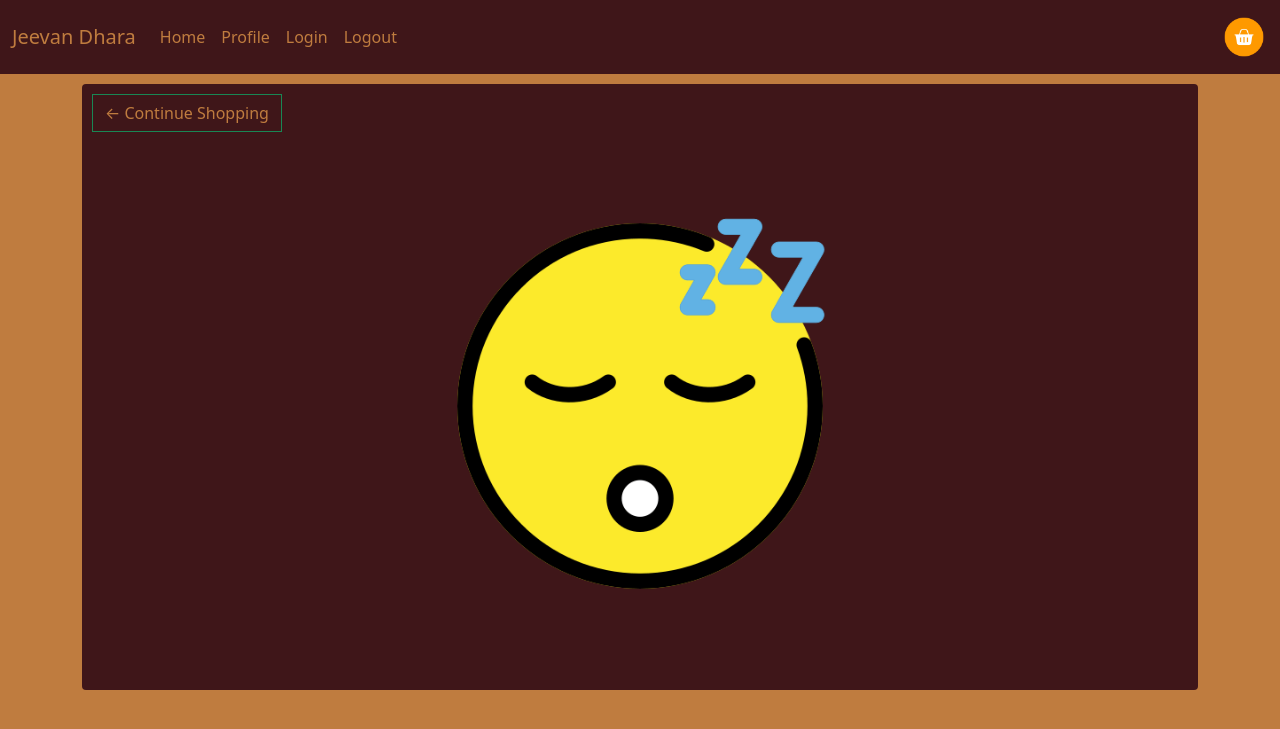
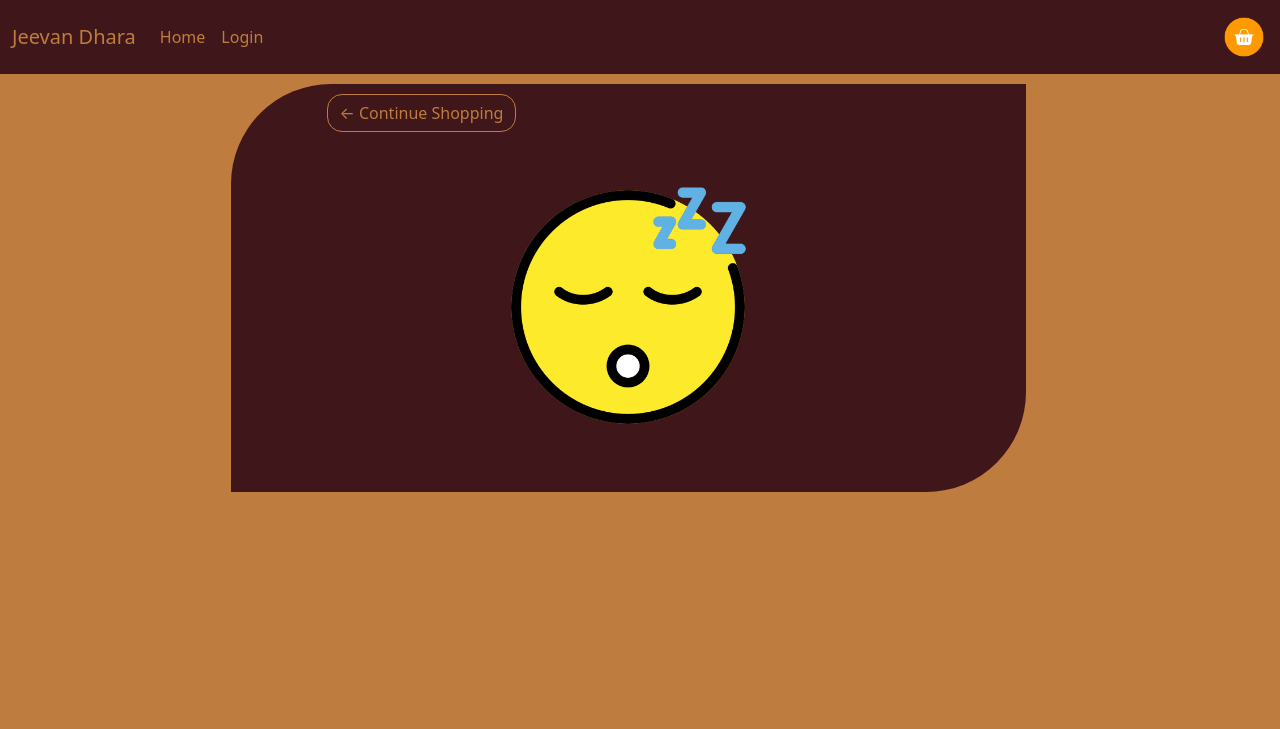
Before and after one commit to UjjwalYadav72/jeevandhara, a Django app: page /cart/ in a window 1280 px wide. Shown: the top 729 px of the page. Run offline with Django 4.2, Linux system fonts and the light colour scheme; data that the repository does not hold is empty.

Commit message:
minor-improvements

```diff
--- a/jeevandhara/settings.py
+++ b/jeevandhara/settings.py
@@ -26,7 +26,7 @@ SECRET_KEY = "django-insecure-8!-%t*8k+li)31(1b7h-s+h-#f#-hs200_h671v16p$3neb(8t
 # SECURITY WARNING: don't run with debug turned on in production!
 DEBUG = True
 
-ALLOWED_HOSTS = ["192.168.1.7", "127.0.0.1"]
+ALLOWED_HOSTS = ["192.168.1.7", "127.0.0.1", "192.168.1.3"]
 
 
 # Application definition
--- a/static/css/main.css
+++ b/static/css/main.css
@@ -26,28 +26,21 @@ h4 {
     background-color: #3f1619;
     padding-left: 0;
     padding-right: 0;
-    border-left: 1px solid #bf7c3f;
-    border-right: 1px solid #bf7c3f;
-    /* border-radius: 25% 25% 0 0; */
+    padding: 0;
+    border: 1px solid #bf7c3f;
 
 }
 
-.box-element {
-    /* box-shadow: hsl(0, 0%, 80%) 0 0 16px; */
-    background-color: #3f1619;
-    border-radius: 4px;
-    padding: 10px;
 
-}
 
 .thumbnail {
     width: 100%;
-    height: 200px;
+    max-height: 200px;
     /* -webkit-box-shadow: -1px -3px 5px -2px rgba(214, 214, 214, 1); */
     /* -moz-box-shadow: -1px -3px 5px -2px rgba(214, 214, 214, 1); */
     /* box-shadow: -1px -3px 5px -2px rgba(214, 214, 214, 1); */
     border-radius: 0 0 40% 40%;
-    padding: 5px;
+    padding: 1px;
 }
 
 .product {
@@ -86,11 +79,12 @@ h4 {
 }
 
 .btn {
-    border-radius: 0;
+    border-radius: 15px;
 }
 
 .row-image {
     width: 75%;
+    max-width: 200px;
 }
 
 .form-field {
@@ -99,13 +93,27 @@ h4 {
     padding: 5px;
 }
 
+.box-element {
+    /* box-shadow: hsl(0, 0%, 80%) 0 0 16px; */
+    background-color: #3f1619;
+    border-radius: 4px;
+    padding: 10px;
+
+}
+
+.cart-box {
+    border-radius: 100px 0px 100px 0px;
+    overflow: hidden;
+}
+
 .cart-row {
     display: flex;
     align-items: center;
     padding-bottom: 10px;
     margin-bottom: 10px;
-    border-bottom: 1px solid #ececec;
-    border-radius: 10% 0 10% 0;
+    border-bottom: 1px dotted #bf7c3f;
+    border-radius: 0px 0px 0px 0px;
+
 }
 
 
@@ -173,7 +181,8 @@ h4 {
 }
 
 .btn:hover {
-    transform: scaleX(1.05);
+    transform: scale(1.01);
+    font-weight: 600;
     /* filter: invert(0.75); */
 }
 
@@ -198,7 +207,7 @@ h4 {
     width: 50px;
     font-size: xx-large;
     height: 40px;
-    border-radius: 20%;
+    /* border-radius: 20%; */
     padding: 1px;
     padding-bottom: 5px;
 
@@ -209,8 +218,6 @@ h4 {
     color: #bf7c3f;
 }
 
-#back_to_store:hover {}
-
 .ms-i {
     margin-left: auto;
 }
@@ -219,9 +226,10 @@ h4 {
     /* padding-right: 0; */
 }
 
-.dropdown-menu>.product-price:hover {
+.dropdown-menu>.product-price:hover,
+.cart-buttons:hover {
     color: #3f1619 !important;
-    background-color: #bf7c3f;
+    background-color: #bf7c3f !important;
     cursor: pointer;
 
 
@@ -258,4 +266,49 @@ ul>h4>.iq:hover {
     border-color: #3f1619 !important;
 }
 
-/* .btn:active */
+/* xs: 0,
+  sm: 576px,
+  md: 768px,
+  lg: 992px,
+  xl: 1200px,
+  xxl: 1400px */
+/* Small devices (landscape phones, 576px and up) */
+.container {
+    /* padding: 0 !important;
+    margin: 0 !important; */
+}
+
+.btn-outline-warning {
+    border-color: #bf7c3f !important;
+}
+
+@media (min-width: 576px) {}
+
+/* Medium devices (tablets, 768px and up) */
+@media (max-width: 768px) {
+    .cart-box {
+        border-radius: 75px 0px 75px 0px;
+    }
+}
+
+/* Large devices (desktops, 992px and up) */
+@media (min-width: 768px) {
+    .row.cart>div:nth-of-type(1) {
+        width: 75%;
+    }
+}
+
+/* X-Large devices (large desktops, 1200px and up) */
+@media (min-width: 1200px) {
+
+    .row.cart>div {
+        width: 75%;
+    }
+
+    .row>div:nth-of-type(1) {
+        width: 50%;
+    }
+}
+
+/* XX-Large devices (larger desktops, 1400px and up) */
+@media (min-width: 1400px) {}
--- a/store/templates/store/cart.html
+++ b/store/templates/store/cart.html
@@ -2,17 +2,25 @@
 {% load static %}
 {% block content %}
 
-<div class="row">
-    <div class="col-lg-12">
-        <div class="box-element cart-box ">
-            <a class="btn btn-outline-success" href="{% url 'store' %}">&#x2190; Continue Shopping</a>
+<div class="row container cart ">
+    <div class="col-lg-12 mx-auto">
+        <div class="box-element cart-box px-lg-5">
+            <a class="btn btn-outline-warning  ms-5 cart-buttons" href="{% url 'store' %}">&#x2190;
+                Continue
+                Shopping</a>
             <img id="empty_cart" class="d-block" src="{% static 'images/local/sleeping_face.png' %}" alt="" srcset="">
         </div>
-        <div class="box-element cart-box d-none">
-            <a class="btn btn-outline-dark" id="back_to_store" href="{% url 'store' %}">&#x2190; Continue
+        <div class="box-element cart-box d-none mx-auto px-lg-5">
+            <a class="btn btn-outline-warning  ms-5 cart-buttons" href="{% url 'store' %}">&#x2190;
+                Continue
                 Shopping</a><br><br>
-            <table class="table">
-                <tr>
+            <table class="table" style="border: none  !important;">
+                <style>
+                    th {
+                        background-color: #3f1619 !important;
+                    }
+                </style>
+                <tr style=" border: none !important;;">
                     <th>
                         <h5>Items: <Strong class="cart-items">{{cartItems}}</Strong></h5>
                     </th>
@@ -20,34 +28,38 @@
                         <h5>Total: <Strong class="cart-total">₹{{cartTotal|floatformat:2}}</Strong></h5>
                     </th>
                     <th><a style="float: right;margin: 5px;" href="{% url 'checkout' %}"
-                            class="btn btn-success">Checkout</a>
+                            class="btn btn-outline-warning cart-buttons">Checkout</a>
                     </th>
                 </tr>
             </table>
-        </div><br>
+        </div>
+    </div><br>
+    <div class="col-lg-12 mx-auto">
         <div id="cart-items" class="box-element cart-box d-none">
-            <div class="cart-row">
-                <div style="flex:2" class=""><a class="btn btn-outline-dark" href="{% url 'clear_cart' %}"
-                        onclick="">CLear</a>
+            <div class="cart-row px-lg-5">
+                <div class="m-1"><a class="btn btn-outline-warning ms-5 cart-buttons" style="background-color: #3f1619;"
+                        href="{% url 'clear_cart' %}" onclick="">Clear</a>
                 </div>
-                <div style="flex:1" class=""><strong>Item</strong></div>
-                <div style="flex:1" class=""><strong>Price</strong></div>
-                <!-- <div style="flex:1" class=""><strong>Quantity</strong></div> -->
-                <div style="flex:1" class=""><strong>Total</strong></div>
-                <div style="flex:1" class=""><strong></strong></div>
+                <!-- <div class="m-1"><strong>Item</strong></div>
+                <div class="m-1"><strong>Price</strong></div>
+                <div class="m-1"><strong>Total</strong></div>
+                <div class="m-1"><strong></strong></div> -->
 
             </div>
             {% for item in items %}
-            <div class="row{{item.product.id}} cart-row" width=>
-                <div style="flex:2" class=""><img src="{{item.product.imageURL}}" class="row-image"></div>
-                <div style="flex:1" class="">{{item.product.name}}</div>
-                <div style="flex:1" class="">₹{{item.product.price|floatformat:2}}(<span
+            <div class="row{{item.product.id}} cart-row px-lg-5" width=>
+                <!-- <div  class="m-1 d-sm-inline-block d-md-none"><img src="{{item.product.imageURL}}"
+                        class="row-image "></div> -->
+                <div style="min-width: 150px !important;" class="m-0"><img src="{{item.product.imageURL}}"
+                        class="row-image"></div>
+                <div class="m-1">{{item.product.name}}</div>
+                <div class="m-1">₹{{item.product.price|floatformat:2}}(<span
                         id="q{{item.product.id}}">{{item.quantity}}</span>)
                 </div>
 
-                <div style="flex:1" class="item-total" id="t{{item.product.id}}">
+                <div class="item-total m-1" id="t{{item.product.id}}">
                     ₹{{item.get_total|floatformat:2}}</div>
-                <div style="flex:1" class="m-0 p-0 row{{item.product.id}}">
+                <div class="m-0 p-0 row{{item.product.id}} m-1">
                     <span data-product="{{item.product.id}}" data-action="add"
                         class="update-cart btn btn-outline-success  add-btn update-cart store-update-cart mb-1">
                         <span style="position: relative;top: -9px;">+</span></span>
--- a/store/templates/store/main.html
+++ b/store/templates/store/main.html
@@ -14,10 +14,11 @@
         var user = '{{request.user}}'
         console.log(user);
 
+
     </script>
 </head>
 
-<body>
+<body class="p-0 m-0">
 
     <nav class="navbar navbar-dark navbar-expand-lg">
         <div class="container-fluid">
@@ -40,18 +41,22 @@
                     <li class="nav-item">
                         <a class="nav-link active btn" style="float:left" aria-current="page"
                             href="{% url 'store' %}">Home</a>
-                        <a class="nav-link active btn" style="float:right;" aria-current="page" href="#">Profile</a>
                     </li>
                     <li class="nav-item">
-                        <a class="nav-link btn" style="color:inherit;float:left" aria-current="page"
-                            href='login?username=Ujjwal&password=1_2_3_4_'>Login</a>
-                        <a class="nav-link btn" style="color:inherit;float:right" aria-current="page"
-                            href="{% url 'logout' %}"> Logout</a>
+                        <a id="profile-btn" class="nav-link account active btn d-none" style="float:left;"
+                            aria-current="page" href="#">Profile</a>
+                        <a id="logout-btn" class="nav-link account btn d-none" style="color:inherit;float: right;"
+                            aria-current="page" href="{% url 'logout' %}">Logout</a>
+                    </li>
+                    <li class="nav-item">
+                        <a id="login-btn" class="nav-link account btn" style="color:inherit" aria-current="page"
+                            href='/login?username=Ujjwal&password=1_2_3_4_' onclick="login()">Login</a>
 
                     </li>
 
                 </div>
             </div>
+
             <a class="navbar-brand ms-auto me-1 m-1 d-none d-lg-inline" href="{% url 'cart' %}">
 
                 <img width="40" src="{% static 'images/local/basket.png' %}" alt="">
--- a/store/views.py
+++ b/store/views.py
@@ -109,58 +109,93 @@ def checkout(request):
 
 def updateItem(request):
     OrderItem.objects.filter(quantity=0).delete()
-    if request.method == "POST":
-        data = json.loads(request.body)
-        productId = data["productId"]
-        action = data["action"]
-        print("Action:", action)
-        print("Product:", productId)
-        customer = request.user.customer
-        product = Product.objects.get(id=productId)
-        order, created = Order.objects.get_or_create(customer=customer, complete=False)
-        orderItem, created = OrderItem.objects.get_or_create(
-            order=order, product=product
-        )
+    try:
+        if request.method == "POST":
+            data = json.loads(request.body)
+            productId = data["productId"]
+            action = data["action"]
+            print("Action:", action)
+            print("Product:", productId)
+            customer = request.user.customer
+            product = Product.objects.get(id=productId)
+            order, created = Order.objects.get_or_create(
+                customer=customer, complete=False
+            )
+            orderItem, created = OrderItem.objects.get_or_create(
+                order=order, product=product
+            )
 
-        if action == "add":
-            orderItem.quantity += 1
-        elif action == "remove":
-            orderItem.quantity -= 1
-        orderItem.save()
+            if action == "add":
+                orderItem.quantity += 1
+            elif action == "remove":
+                orderItem.quantity -= 1
+            orderItem.save()
 
-        if orderItem.quantity <= 0:
-            orderItem.delete()
+            if orderItem.quantity <= 0:
+                orderItem.delete()
 
-        return JsonResponse(
-            {
-                # "order": order,
-                "cartItems": order.get_cart_items,
-                "cartTotal": order.get_cart_total,
-                "itemQuantity": orderItem.quantity,
-                "itemTotal": orderItem.get_total,
-            }
-        )
-    else:
-        productId = request.GET.get("id")
-        customer = request.user.customer
-        product = Product.objects.get(id=productId)
-        order, created = Order.objects.get_or_create(customer=customer, complete=False)
-        orderItem, created = OrderItem.objects.get_or_create(
-            order=order, product=product
-        )
-        print("GET", customer, productId, orderItem.quantity)
-        context = {"quantity": orderItem.quantity}
-        if orderItem.quantity == 0:
-            orderItem.delete()
-        return JsonResponse(context, safe=False)
+            return JsonResponse(
+                {
+                    # "order": order,
+                    "cartItems": order.get_cart_items,
+                    "cartTotal": order.get_cart_total,
+                    "itemQuantity": orderItem.quantity,
+                    "itemTotal": orderItem.get_total,
+                }
+            )
+        else:
+            productId = request.GET.get("id")
+            customer = request.user.customer
+            product = Product.objects.get(id=productId)
+            order, created = Order.objects.get_or_create(
+                customer=customer, complete=False
+            )
+            orderItem, created = OrderItem.objects.get_or_create(
+                order=order, product=product
+            )
+            print("GET", customer, productId, orderItem.quantity)
+            context = {"quantity": orderItem.quantity}
+            if orderItem.quantity == 0:
+                orderItem.delete()
+            return JsonResponse(context, safe=False)
+    except:
+        orderItems = OrderItem.objects.all()
+        for i in orderItems:
+            if (
+                OrderItem.objects.filter(
+                    product_id=i.product_id, order_id=i.order_id
+                ).count()
+                > 1
+            ):
+                i.delete()
+        updateItem()
 
 
 def processOrder(request):
     print("Data", request.body)
     transaction_id = datetime.datetime.now().timestamp()
+    data = json.loads(request.body)
+
     if request.user.is_authenticated:
         customer = request.user.customer
         order, created = Order.objects.get_or_create(customer=customer, complete=False)
+        total = float(data["form"]["total"])
+        order.trasaction_id = transaction_id
+        if total == order.get_cart_total:
+            order.complete = True
+        order.save()
+
+        ShippingAddress.objects.create(
+            customer=customer,
+            order=order,
+            address=data["shipping"]["address"],
+            city=data["shipping"]["city"],
+            state=data["shipping"]["state"],
+            pincode=data["shipping"]["pincode"],
+        )
+
+    else:
+        print("User is not logged in")
     return JsonResponse({"message": "Payment Complete"})
 
 
```
Also changed, not shown: static/js/cart.js (+54 -9 lines), store/models.py (+8 -2 lines), store/templates/store/checkout.html (+1 -38 lines), store/templates/store/store.html (+9 -11 lines).
